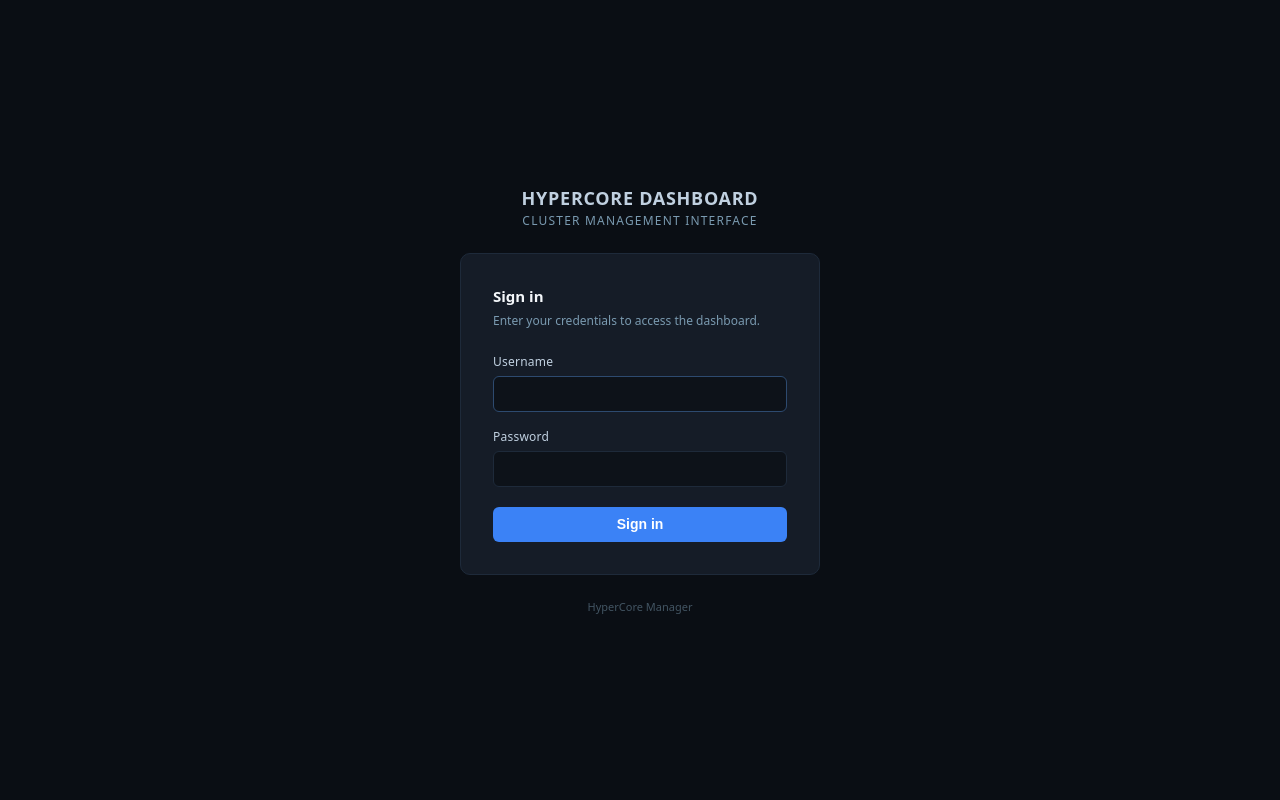
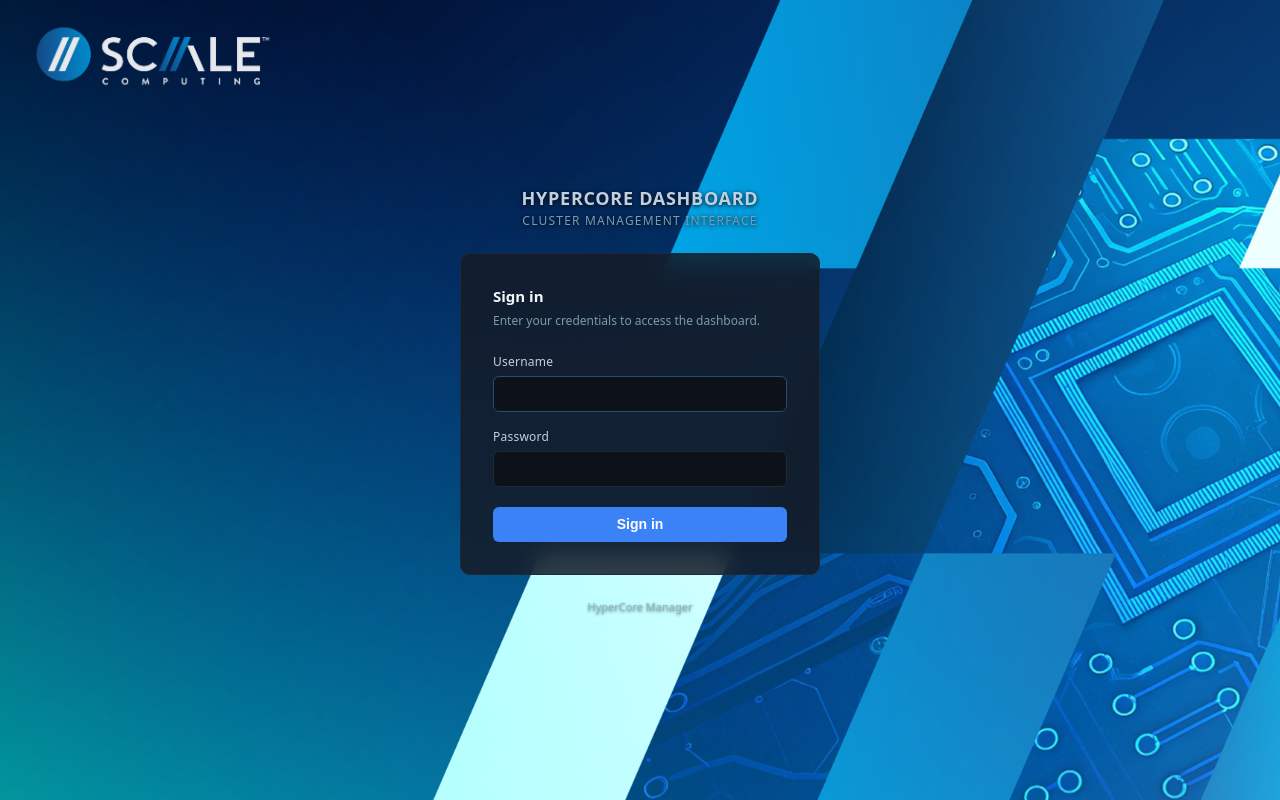
Before and after one commit to wvcollenburg/hypercore-manager, a Flask app: template dashboard/templates/login.html in a window 1280 px wide. Run offline with Flask 3, Linux system fonts and the light colour scheme; the template is opened without the code that fills it, so the values that code supplies are empty; some libraries are stand-ins or nearby versions.

Commit message:
Added Logos and images

```diff
--- a/dashboard/templates/login.html
+++ b/dashboard/templates/login.html
@@ -24,7 +24,7 @@
   *, *::before, *::after { box-sizing: border-box; margin: 0; padding: 0; }
 
   body {
-    background: var(--bg-primary);
+    background: var(--bg-primary) url('/static/img/ScaleBG.png') center center / cover no-repeat fixed;
     color: var(--text-primary);
     font-family: system-ui, -apple-system, 'Segoe UI', sans-serif;
     font-size: 14px;
@@ -53,7 +53,9 @@
   }
 
   .card {
-    background: var(--bg-card);
+    background: rgba(21, 28, 39, 0.85);
+    backdrop-filter: blur(12px);
+    -webkit-backdrop-filter: blur(12px);
     border: 1px solid var(--border);
     border-radius: 10px;
     padding: 2rem;
@@ -160,11 +162,27 @@
   footer {
     font-size: 11px;
     color: var(--text-muted);
-    opacity: 0.5;
+    opacity: 0.7;
+    text-shadow: 0 1px 3px rgba(0,0,0,0.8);
+  }
+
+  .brand {
+    text-shadow: 0 1px 4px rgba(0,0,0,0.9);
+  }
+
+  .corner-logo {
+    position: fixed;
+    top: 20px;
+    left: 24px;
+    height: 72px;
+    width: auto;
+    opacity: 0.9;
   }
 </style>
 </head>
 <body>
+
+  <img src="/static/img/logoText.png" alt="Scale Computing" class="corner-logo">
 
   <div class="brand">
     <strong>HyperCore Dashboard</strong>
```
Also changed, not shown: dashboard/static/index.html (+4 -5 lines), dashboard/static/img/LogoBall.png (added), dashboard/static/img/ScaleBG.png (added), dashboard/static/img/logoText.png (added).
